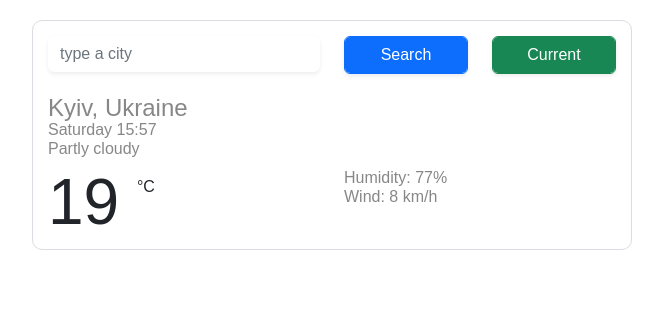
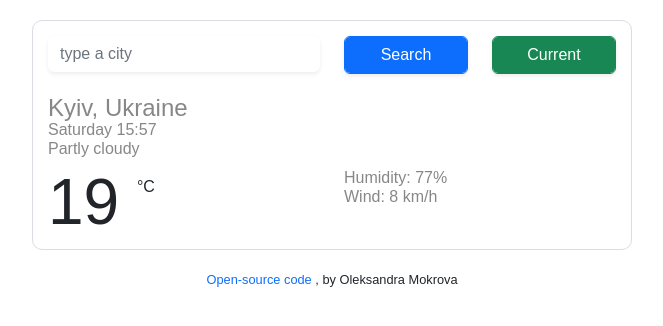
Before and after one commit to aleksanrabernadka/weather, a plain HTML site: page index.html in a window 1280 px wide. Shown: the whole page, without its empty margins (308-971 px from the left). Drawn offline with nearby package versions, Linux system fonts and the light colour scheme.

Commit message:
add link with name

```diff
--- a/index.html
+++ b/index.html
@@ -75,6 +75,10 @@
         </div>
       </div>
        </div>
+        <small>
+<a href = "https://github.com/aleksanrabernadka/weather" target="blank">Open-source code </a>
+, by Oleksandra Mokrova
+      </small>
     </div>
     <script src="script.js"></script>
   </body>
--- a/style.css
+++ b/style.css
@@ -48,3 +48,13 @@ li {
 .weather.form {
   margin-bottom: 20px;
 }
+small {
+  font-size: 80%;
+  font-weight: 400s;
+
+  text-align: center;
+  display: block;
+}
+a {
+  text-decoration: none;
+}
```
Also changed, not shown: 1 other file.
